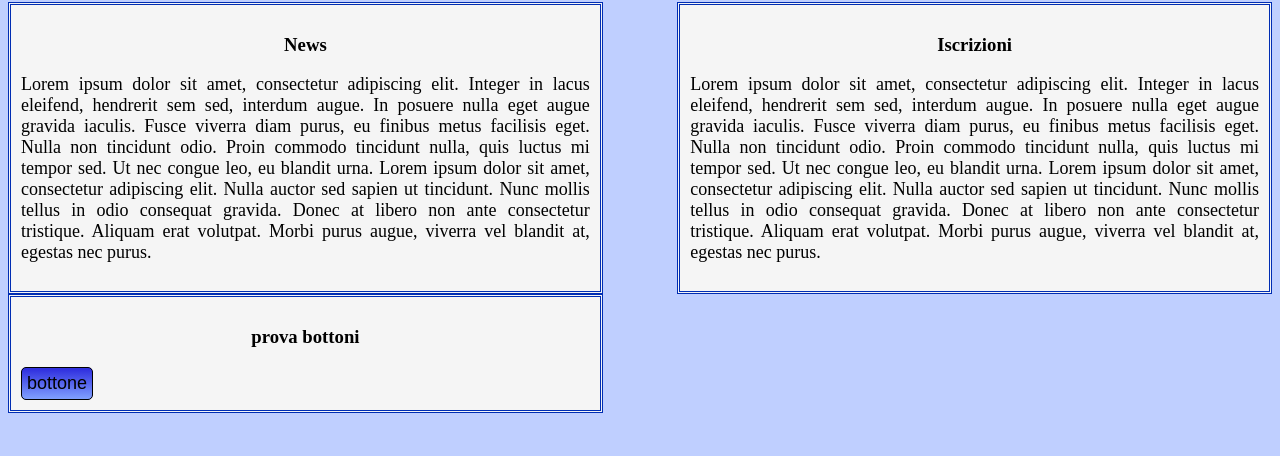
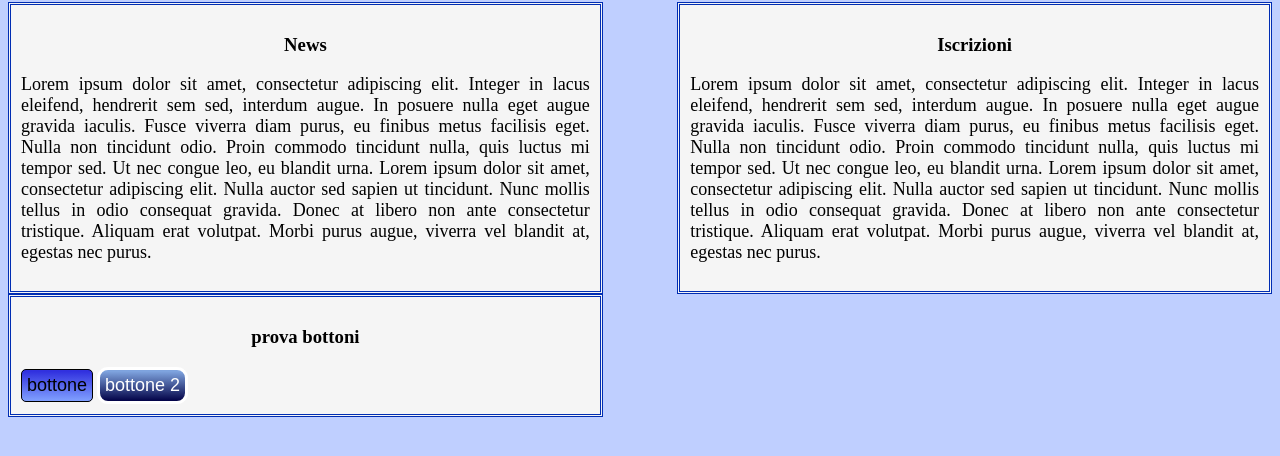
Before and after one commit to Giulia248/UniBookMi, a plain HTML site: page features/main.html in a window 1280 px wide. Shown: the part 78-534 px from the top of the page. Drawn offline with Linux system fonts and the light colour scheme.

Commit message:
[010] ADD button 2

```diff
--- a/features/main.html
+++ b/features/main.html
@@ -52,6 +52,7 @@
   </h3>
 
   <button type="button" class="button1">bottone </button>
+  <button type="button" class="button2">bottone 2 </button>
 </div>
 
 
--- a/resources/assets/styles/buttons.css
+++ b/resources/assets/styles/buttons.css
@@ -1,4 +1,7 @@
 
+/*
+		Light button
+*/
 .button1{
 
 	background:linear-gradient(to bottom, #3131df 5%, #80a0ff 100%);
@@ -23,3 +26,28 @@
 	position:relative;
 	top:1px;
 }
+
+/*
+		DARK button
+*/
+.button2 {
+	background:linear-gradient(to bottom, #7ea3de 5%, #020247 100%);
+	background-color:#7ea3de;
+	border-radius:11px;
+	border:3px solid #ffffff;
+	display:inline-block;
+	cursor:pointer;
+	color:#ffffff;
+	font-family:Arial;
+	font-size:18px;
+	padding: 5px;
+	text-decoration:none;
+}
+.button2:hover {
+	background:linear-gradient(to bottom, #020247 5%, #7ea3de 100%);
+	background-color:#020247;
+}
+.button2:active {
+	position:relative;
+	top:1px;
+}
```
